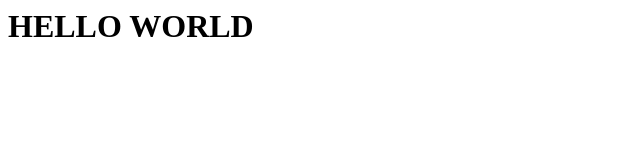
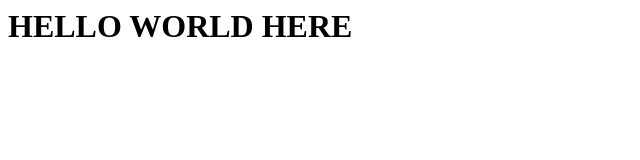
Before and after one commit to dhananjay093/Portfolio, a plain HTML site: page index.html in a window 1280 px wide. Shown: the whole page, without its empty margins (0-640 px from the left). Drawn offline with Linux system fonts and the light colour scheme.

Commit message:
Update in index.html

```diff
--- a/index.html
+++ b/index.html
@@ -1 +1 @@
-<h1>HELLO WORLD</h1>
+<h1>HELLO WORLD HERE</h1>
```
